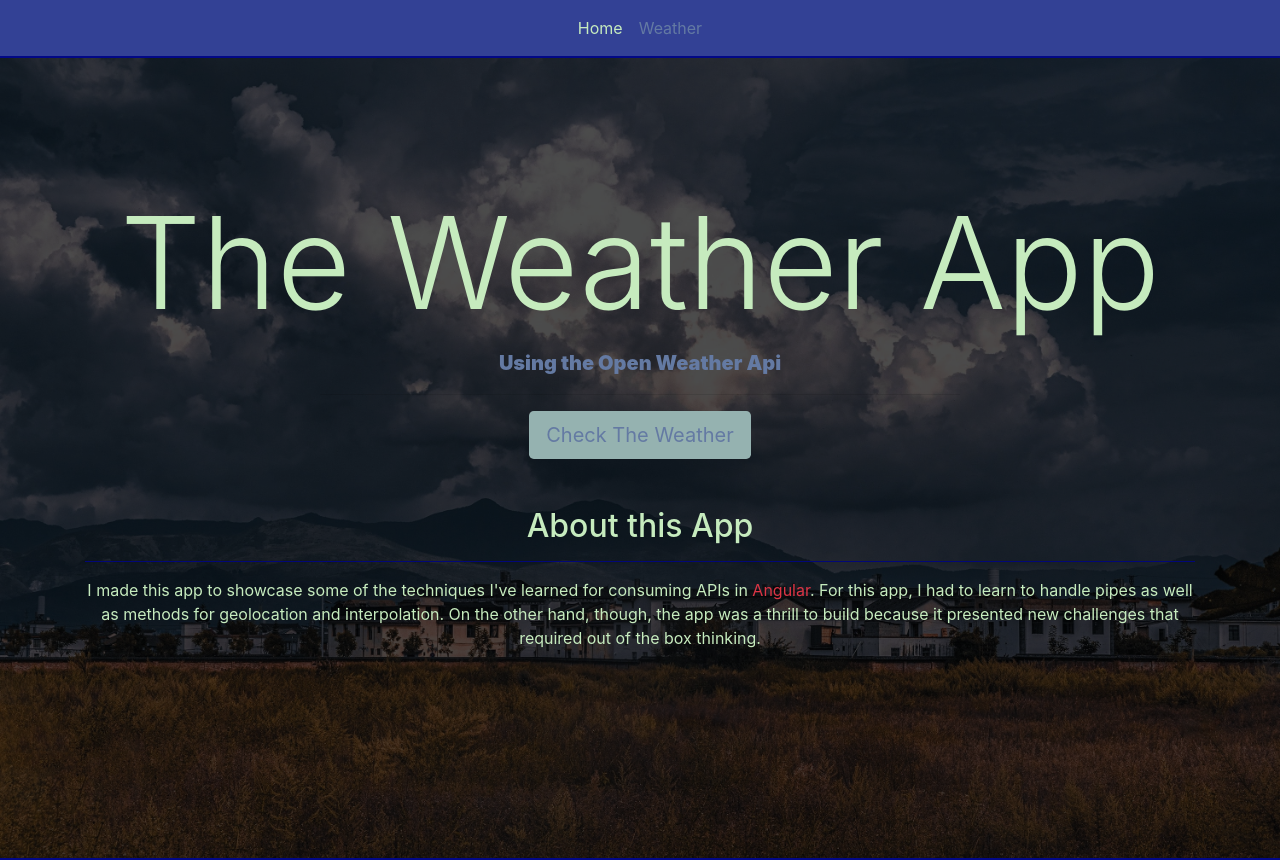
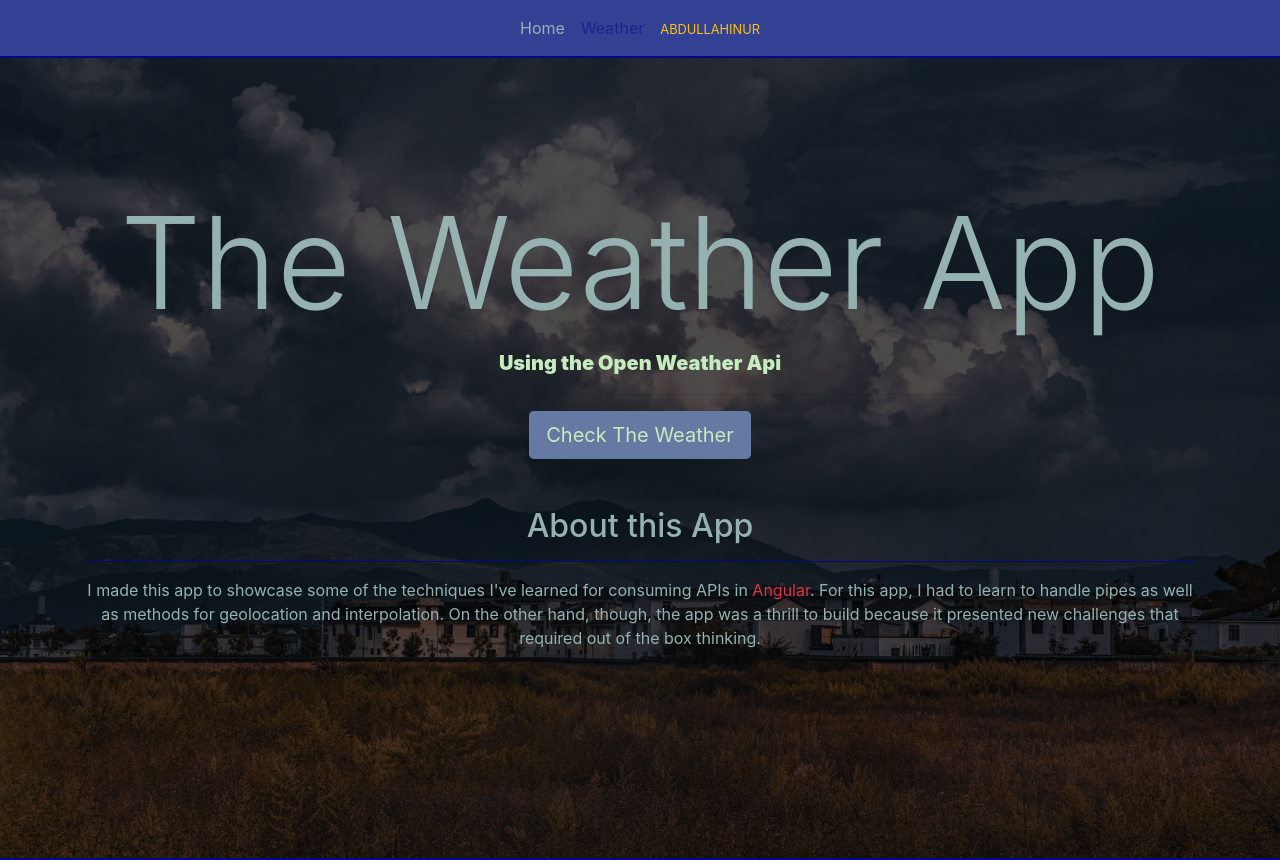
Before and after one commit to SandyAbdullahi/Angular-weather-app, an Angular app: page /home in a window 1280 px wide. Shown: the top 860 px of the page. Built offline with nearby package versions, Linux system fonts and the light colour scheme; some icons are missing.

Commit message:
testing loading spinner

```diff
--- a/src/app/components/weather/weather.component.html
+++ b/src/app/components/weather/weather.component.html
@@ -4,16 +4,13 @@
       <mat-form-field appearance="fill">
         <mat-label>Search for a location</mat-label>
         <input matInput placeholder="Nairobi">
-        <mat-icon matSuffix>search</mat-icon>
-        <button type="submit">
-          Save
-        </button>
+        <mat-icon matSuffix role="submit">search</mat-icon>
 
       </mat-form-field>
     </form>
   </div>
   <div class="row">
-    <div class="col-md-4" *ngFor="let item of current_climate">
+    <div class="col-21 col-sm-6 col-md-6 col-lg-4" *ngFor="let item of current_climate">
       <mat-card class="m-2 bg-alt-bg" @it>
           <i class="owi owi-{{item.weather[0].icon}}"></i>
         <mat-card-header>
@@ -24,13 +21,17 @@
         </mat-card-header>
 
         <mat-card-content class="p-2">
-          <div class="container">
+          <div class="container-fluid">
             <p class="text-info font-weight-bold"><i class="fas fa-cloud-rain    "></i> :
               {{ item.main.humidity }}</p>
             <p class="text-white">Feels Like: <span class="font-italic">{{ item.main.feels_like }}</span><span
                 style='font-size:10px;'>&#8451;</span></p>
+            <p class="text-white">Min Temparature: <span class="font-italic text-info">{{ item.main.temp_min }}</span><span
+                  style='font-size:10px;'>&#8451;</span></p>
+            <p class="text-white">Max Temparature: <span class="font-italic text-danger">{{ item.main.temp_max }}</span><span
+                    style='font-size:10px;'>&#8451;</span></p>
             <p>Cloud Cover: {{ item.clouds.all }}%</p>
-            <p>{{ item.weather[0].description|titlecase }}</p>
+            <p class="text-secondary">"{{ item.weather[0].description|titlecase }}"</p>
             <p><i class="fas fa-wind text-primary"></i> {{ item.wind.speed }} meter/sec</p>
           </div>
         </mat-card-content>
--- a/src/app/components/weather/weather.component.sass
+++ b/src/app/components/weather/weather.component.sass
@@ -6,8 +6,10 @@
     text-align: center
     color: $body-color
   .owi
-    font-size: 5rem
+    font-size: 15rem
     color: $alt-color
+
+
   .mat-card-header
     display: inline-block
   .mat-card-title
@@ -16,8 +18,6 @@
     color: $body-color
 
   .mat-card-content
-    .container
-      padding-top: 15%
       p
         line-height: 1
   .temperature
@@ -30,9 +30,10 @@
     .mat-card-image
         width: 100px
     .mat-card-title
-      font-size: 2rem
+      font-size: 1.4rem
     .owi
-      font-size: 8rem
+      font-size: 6rem
+      margin: auto
 
 
 
--- a/src/app/core/app.component.html
+++ b/src/app/core/app.component.html
@@ -4,7 +4,9 @@
       <div class="nav navbar-nav mx-auto">
           <a class="nav-item nav-link active" [routerLink]="['/home']" routerLinkActive="active" >Home <span class="sr-only">(current)</span></a>
           <a class="nav-item nav-link" [routerLink]="['/weather']" routerLinkActive="active" >Weather</a>
-      </div>
+          <a class="nav-item nav-link text-warning" href="https://abdullahinur.online" ><small>ABDULLAHINUR</small></a>
+        </div>
+
   </nav>
 <div class="main">
   <div class="main-content">
--- a/src/app/styles/_colors.sass
+++ b/src/app/styles/_colors.sass
@@ -1,8 +1,8 @@
 $accent: #020887
 $alt-bg: #334195
-$alt-color: #647AA3
-$body-bg: #95B2B0
-$body-color: #C6EBBE
+$alt-color: #C6EBBE
+$body-color: #95B2B0
+$body-bg: #647AA3
 
 
 .bg-alt-bg
--- a/src/app/styles/weather.sass
+++ b/src/app/styles/weather.sass
@@ -9,7 +9,7 @@
 .navbar
   border-bottom: 2px solid $accent
   .nav-item
-    color: $alt-color
+    color: rgba($accent, 0.5)
   .active
     color: $body-color
 
--- a/src/index.html
+++ b/src/index.html
@@ -1,6 +1,15 @@
 <!doctype html>
 <html lang="en">
+
 <head>
+  <meta name="title" content="The Weather App">
+  <meta name="description"
+    content="A weather app built using Angular and the open weather API, for educational purposes.">
+  <meta name="keywords"
+    content="Weather App, Angular Weather App, Abdullahinur Abdullahi, Abdullahinur.online, Abdullahinur">
+  <meta name="robots" content="index, follow">
+  <meta http-equiv="Content-Type" content="text/html; charset=utf-8">
+  <meta name="language" content="English">
   <meta charset="utf-8">
   <title>The Weather App</title>
   <base href="/">
@@ -9,7 +18,9 @@
   <script src="https://kit.fontawesome.com/c7bd47bb33.js" crossorigin="anonymous"></script>
   <link href="https://fonts.googleapis.com/icon?family=Material+Icons" rel="stylesheet">
 </head>
+
 <body>
   <app-root></app-root>
 </body>
+
 </html>
```
